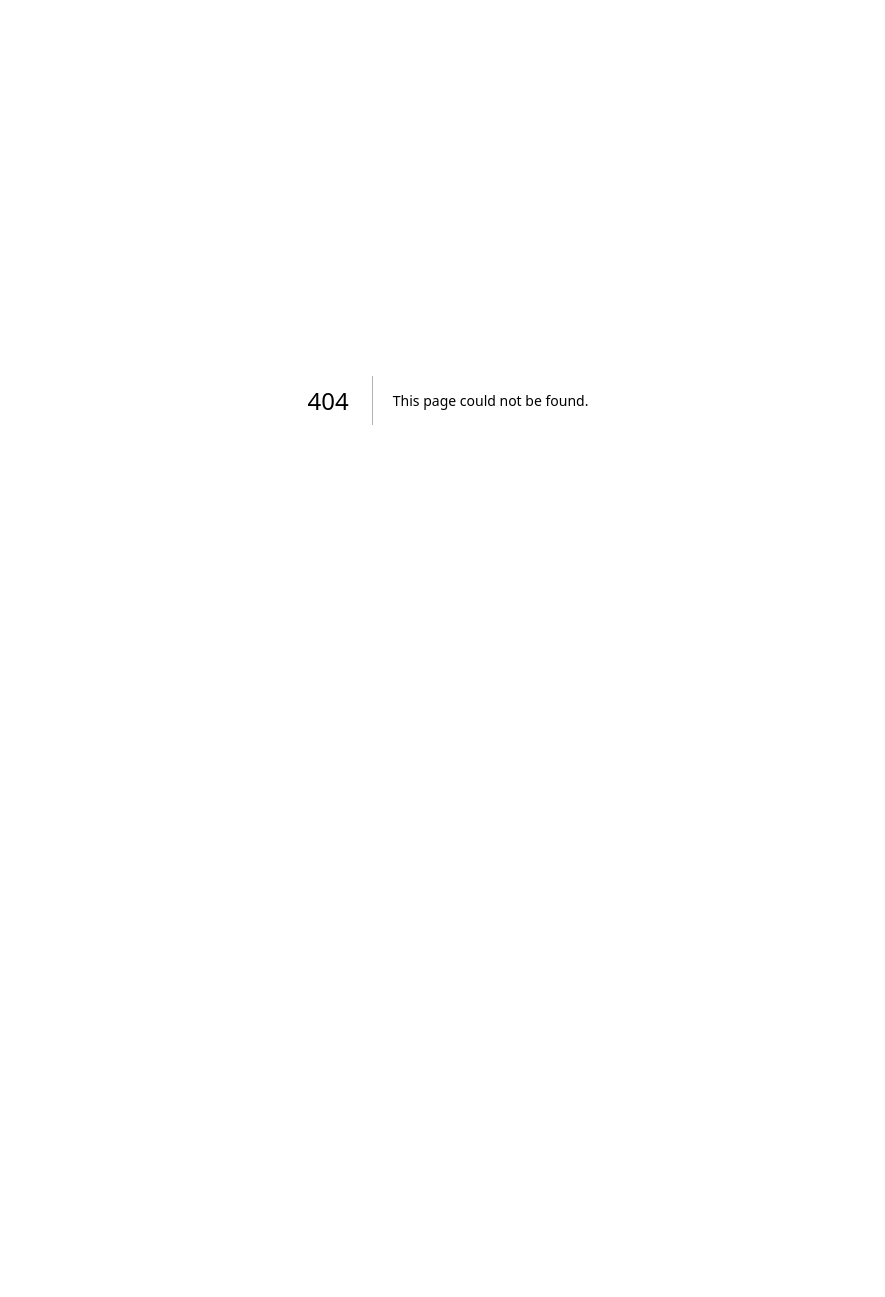
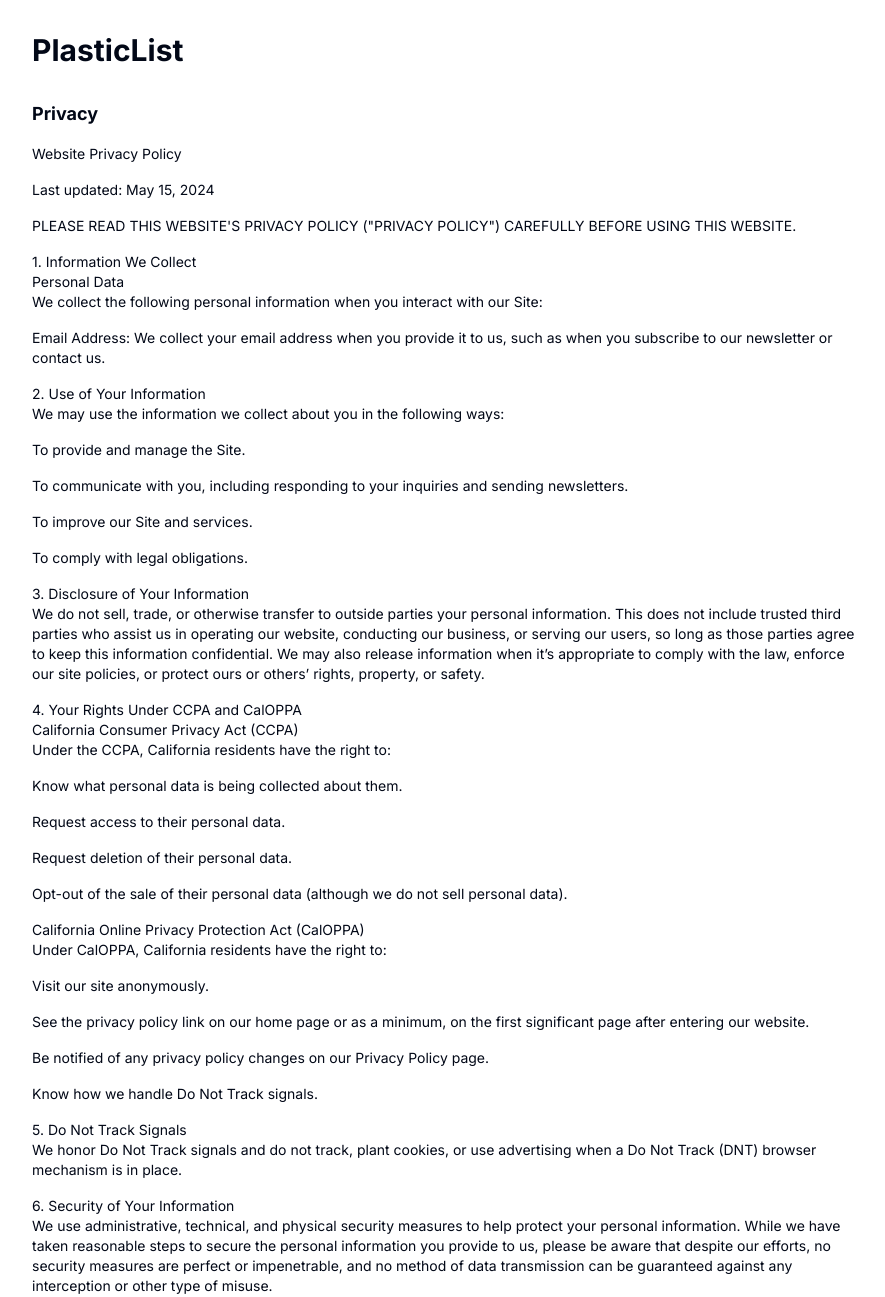
Before and after one commit to plasticlist/plasticlist-old, a Next.js app: page /legal/privacy in a window 1280 px wide. Before the commit this address had no page. Shown: the top 1297 px of the page, without its empty margins (192-1077 px from the left). Before the commit the page ends 800 px from the top, so only its background shows below. Built offline with nearby package versions, Linux system fonts and the light colour scheme.

Commit message:
add terms and privacy policy

```diff
--- /dev/null
+++ b/src/app/legal/privacy/page.tsx
@@ -0,0 +1,68 @@
+import { Header } from "@/components/header";
+import { Footer } from "@/components/footer";
+
+export default function TermsPage() {
+  return (
+    <main className="min-h-screen max-w-4xl flex flex-col mx-auto p-8 justify-between gap-8">
+      <Header />
+      <div className="flex flex-col text-sm gap-4">
+        <h1 className="text-lg font-bold">Privacy</h1>
+        <p>Website Privacy Policy</p>
+        <p>Last updated: May 15, 2024</p>
+        <p>PLEASE READ THIS WEBSITE'S PRIVACY POLICY ("PRIVACY POLICY") CAREFULLY BEFORE USING THIS WEBSITE.</p>
+        <p>
+          1. Information We Collect<br />
+          Personal Data<br />
+          We collect the following personal information when you interact with our Site:
+        </p>
+        <p>Email Address: We collect your email address when you provide it to us, such as when you subscribe to our newsletter or contact us.</p>
+        <p>
+          2. Use of Your Information<br />
+          We may use the information we collect about you in the following ways:
+        </p>
+        <p>To provide and manage the Site.</p>
+        <p>To communicate with you, including responding to your inquiries and sending newsletters.</p>
+        <p>To improve our Site and services.</p>
+        <p>To comply with legal obligations.</p>
+        <p>
+          3. Disclosure of Your Information<br />
+          We do not sell, trade, or otherwise transfer to outside parties your personal information. This does not include trusted third parties who assist us in operating our website, conducting our business, or serving our users, so long as those parties agree to keep this information confidential. We may also release information when it’s appropriate to comply with the law, enforce our site policies, or protect ours or others’ rights, property, or safety.
+        </p>
+        <p>
+          4. Your Rights Under CCPA and CalOPPA<br />
+          California Consumer Privacy Act (CCPA)<br />
+          Under the CCPA, California residents have the right to:
+        </p>
+        <p>Know what personal data is being collected about them.</p>
+        <p>Request access to their personal data.</p>
+        <p>Request deletion of their personal data.</p>
+        <p>Opt-out of the sale of their personal data (although we do not sell personal data).</p>
+        <p>
+          California Online Privacy Protection Act (CalOPPA)<br />
+          Under CalOPPA, California residents have the right to:
+        </p>
+        <p>Visit our site anonymously.</p>
+        <p>See the privacy policy link on our home page or as a minimum, on the first significant page after entering our website.</p>
+        <p>Be notified of any privacy policy changes on our Privacy Policy page.</p>
+        <p>Know how we handle Do Not Track signals.</p>
+        <p>
+          5. Do Not Track Signals<br />
+          We honor Do Not Track signals and do not track, plant cookies, or use advertising when a Do Not Track (DNT) browser mechanism is in place.
+        </p>
+        <p>
+          6. Security of Your Information<br />
+          We use administrative, technical, and physical security measures to help protect your personal information. While we have taken reasonable steps to secure the personal information you provide to us, please be aware that despite our efforts, no security measures are perfect or impenetrable, and no method of data transmission can be guaranteed against any interception or other type of misuse.
+        </p>
+        <p>
+          7. Changes to This Privacy Policy<br />
+          We may update this Privacy Policy from time to time to reflect changes to our practices or for other operational, legal, or regulatory reasons. We will notify you of any changes by posting the new Privacy Policy on our Site. You are advised to review this Privacy Policy periodically for any changes.
+        </p>
+        <p>
+          8. Contact Us<br />
+          If you have any questions about this Privacy Policy, please contact us at team@plasticlist.app</p>
+        <p>By using our Site, you consent to our Privacy Policy.</p>
+      </div>
+      <Footer />
+    </main>
+  );
+}
--- /dev/null
+++ b/src/app/legal/terms/page.tsx
@@ -0,0 +1,34 @@
+import { Header } from "@/components/header";
+import { Footer } from "@/components/footer";
+
+export default function TermsPage() {
+  return (
+    <main className="min-h-screen max-w-4xl flex flex-col mx-auto p-8 justify-between gap-8">
+      <Header />
+      <div className="flex flex-col text-sm gap-4">
+        <h1 className="text-lg font-bold">Terms</h1>
+        <p>Website Terms of Use</p>
+        <p>Last updated: May 15, 2024</p>
+        <p>PLEASE READ THIS WEBSITE'S TERMS OF USE ("TERMS OF USE") CAREFULLY BEFORE USING THIS WEBSITE.</p>
+        <p>1. Agreement<br />
+          By using this website (the "Site"), you are agreeing to be bound by the terms and conditions contained in these Terms of Use. If you do not agree with any of these terms, please do not use our Site.</p>
+        <p>2. Intellectual Property Rights<br />
+          The Site and its original content, features, and functionality are owned by BFF Labs ("Company," "we," "us") and are protected by international copyright, trademark, patent, trade secret, and other intellectual property or proprietary rights laws.</p>
+        <p>The Company does not claim ownership of the research papers or the test results that are made available through the Site. All papers, tests, and their contents are the property of their respective owners. The Site is simply a search engine that provides access to research papers and test results hosted elsewhere, and does not host any content itself.</p>
+        <p>3. Disclaimers and Limitations<br />
+          We make no representations or warranties about the accuracy, reliability, completeness, or timeliness of any content provided through the Site. Your use of the Site and the content is at your own risk.</p>
+        <p>The Site provides information that is made available to you in the form of a searchable database. The Company disclaims all liability for any damages resulting from the use of this information.</p>
+        <p>4. User Conduct<br />
+          You agree not to use the Site in any manner that could damage, disable, overburden, or impair the Site or interfere with any other party's use and enjoyment of the Site.</p>
+        <p>5. Links to Other Websites<br />
+          The Site may contain links to third-party websites that are not owned or controlled by the Company. The Company has no control over, and assumes no responsibility for, the content, privacy policies, or practices of any third-party websites or services.</p>
+        <p>6. Changes to These Terms of Use<br />
+          We reserve the right, at our sole discretion, to modify or replace these Terms of Use at any time. If a revision is material, we will make reasonable efforts to provide at least 30 days' notice prior to any new terms taking effect. What constitutes a material change will be determined at our sole discretion.</p>
+        <p>7. Contact Us<br />
+          If you have any questions about these Terms of Use, please contact us at team@plasticlist.app.</p>
+        <p>This document was last updated on May 15, 2024.</p>
+      </div>
+      <Footer />
+    </main>
+  );
+}
--- a/src/app/page.tsx
+++ b/src/app/page.tsx
@@ -3,7 +3,8 @@
 import { useState } from "react";
 import { IntroText } from "@/components/intro-text";
 import { PlasticList } from "@/components/plastic-list";
-import { useEffect } from "react";
+import { Header } from "@/components/header";
+import { Footer } from "@/components/footer";
 
 export default function Home() {
   const [email, setEmail] = useState<string | null>(null);
@@ -15,16 +16,11 @@
   return (
     <main className="min-h-screen max-w-4xl flex flex-col mx-auto p-8 justify-between gap-8">
       <div className="flex flex-col gap-8">
-        <header className="text-3xl font-bold">PlasticList</header>
+        <Header />
         <IntroText onEmailSubmit={handleEmailSubmit} />
         <PlasticList email={email} onEmailSubmit={handleEmailSubmit} />
       </div>
-      <footer className="w-full text-center text-sm text-gray-500 border-t pt-2">
-        2024{" "}
-        <a href="https://twitter.com/theslavant" className="underline">
-          Yaroslav Shipilov
-        </a>
-      </footer>
+      <Footer />
     </main>
   );
 }
--- /dev/null
+++ b/src/components/footer.tsx
@@ -0,0 +1,12 @@
+export function Footer() {
+  return (
+    <footer className="flex justify-between gap-4 w-full text-center text-sm text-gray-500 border-t pt-2">
+      <p>© 2024 PlasticList. All rights reserved.</p>
+      <div className="flex gap-4">
+        <a href="/legal/terms" className="">Terms</a>
+        <a href="/legal/privacy" className="">Privacy</a>
+        <a href="mailto:team@plasticlist.app" className="">Contact</a>
+      </div>
+    </footer>
+  );
+}
--- /dev/null
+++ b/src/components/header.tsx
@@ -0,0 +1,3 @@
+export function Header() {
+  return <header className="text-3xl font-bold"><a href="/">PlasticList</a></header>;
+}
--- a/src/components/intro-text.tsx
+++ b/src/components/intro-text.tsx
@@ -143,7 +143,7 @@
           <SubscribeEmailForm onSubmitSuccess={onEmailSubmit} />
         </div>
         <p>
-          We are not affiliated with Nat as of now. If you know Nat and would like to put us in touch, you can forward this{" "}
+          As of today, we are not affiliated with Nat. If you know Nat and would like to put us in touch, you can forward this{" "}
           <OverlayTrigger
             content={
               <p>Hey Nat,<br /><br /><a href="https://plasticlist.app" className="text-blue-500">plasticlist.app</a> is building a database of your tests for plastic. They want to work with you.<br /><br />If interesting, send them an email at <a href="mailto:team@plasticlist.app" className="text-blue-500">team@plasticlist.app</a>.</p>
```
